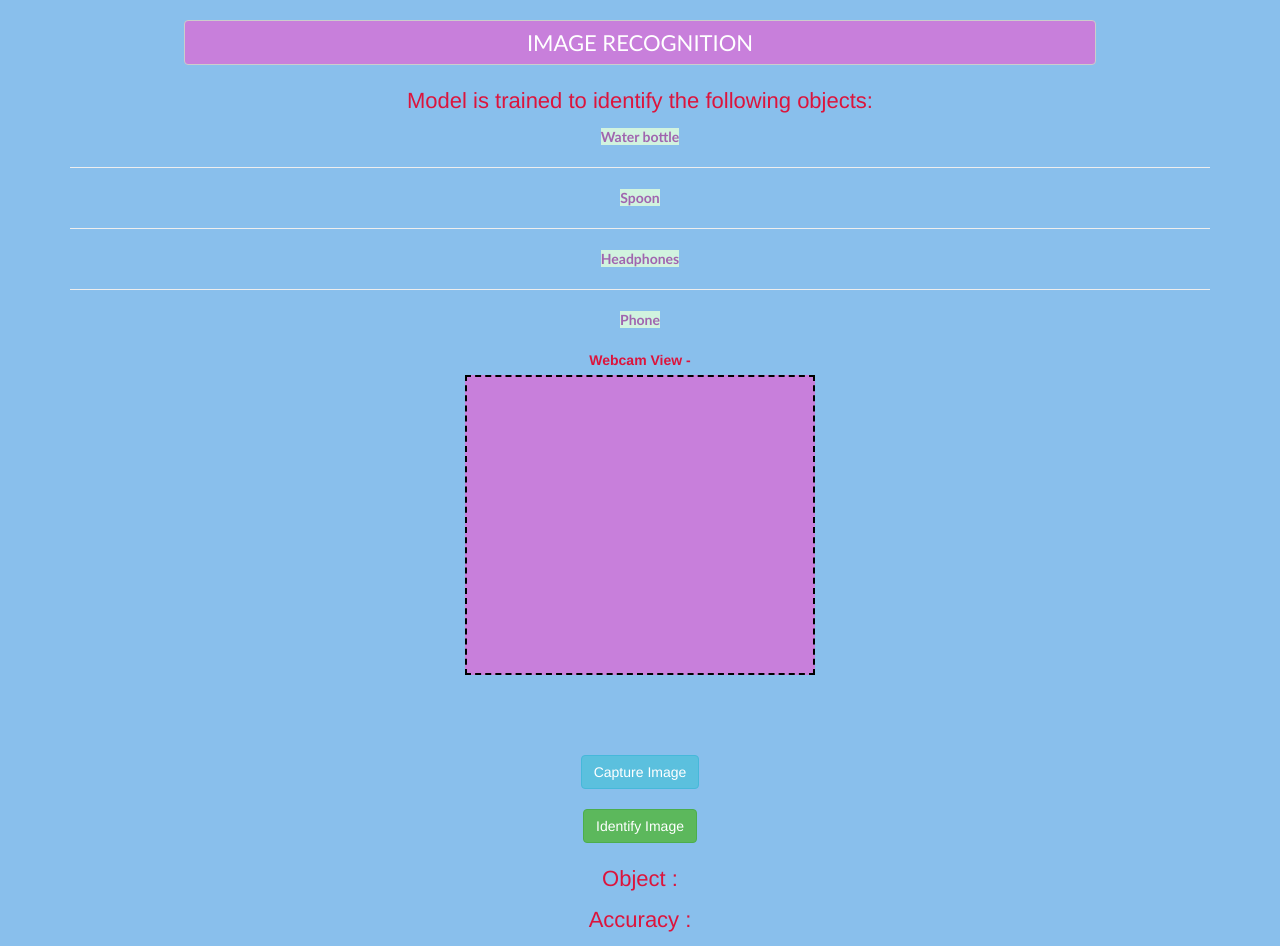
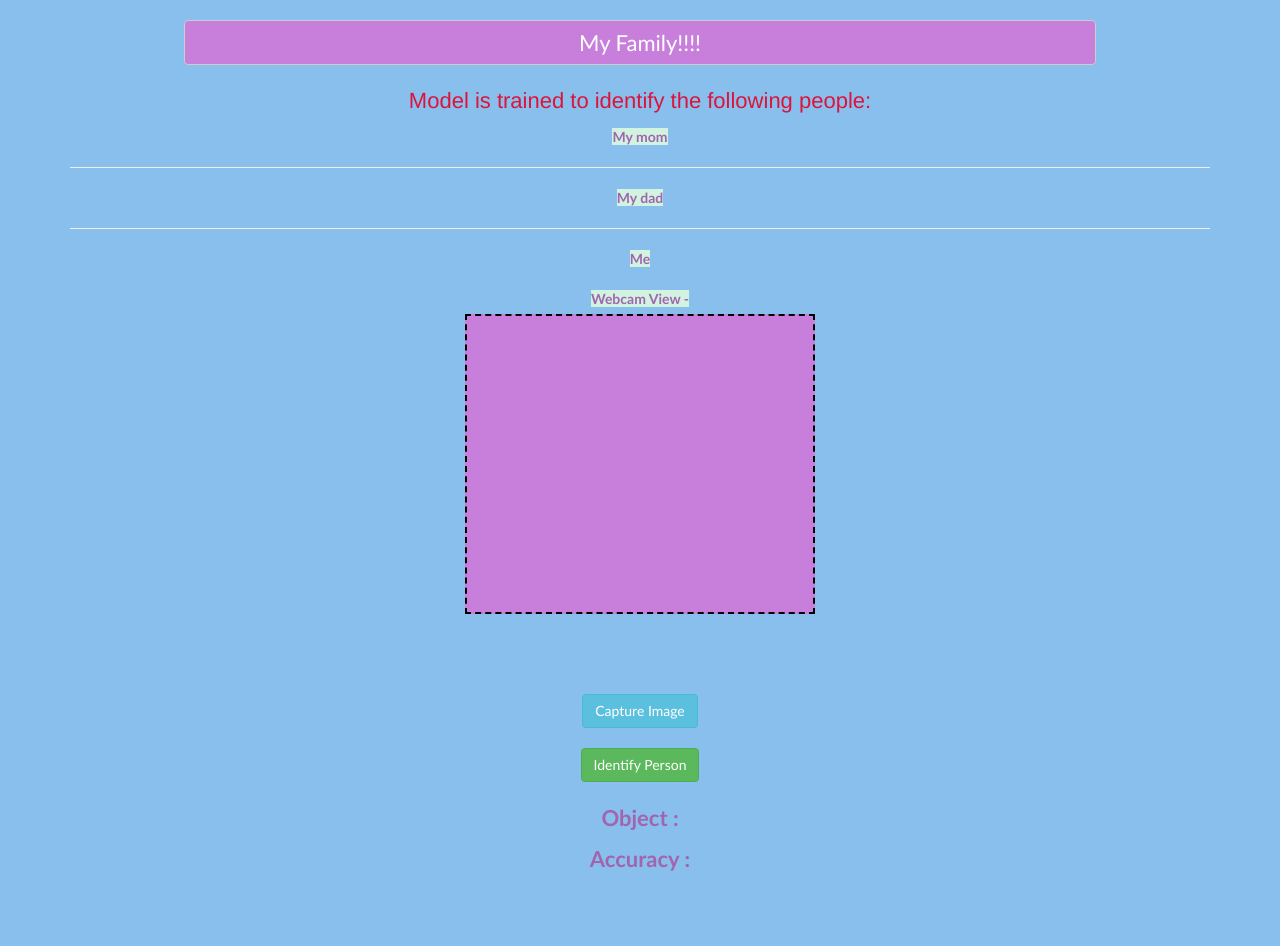
Before and after one commit to Aishu203100/My_faamily, a plain HTML site: page index.html in a window 1280 px wide. After the commit the page ends 885 px from the top, so only its background shows below. Drawn offline with nearby package versions, Linux system fonts and the light colour scheme; a script that the page names is missing.

Commit message:
Update index.html

```diff
--- a/index.html
+++ b/index.html
@@ -9,17 +9,17 @@
          <body>
          <div class="container">
              <center>
-        <h3 class= "btn btn-default heading">IMAGE RECOGNITION</h3>
+        <h3 class= "btn btn-default heading">My Family!!!!</h3>
         <br><br>
-        <p style="font-size: 22px;">Model is trained to identify the following objects: </p>
-         <b class="name_of_objects"> Water bottle <hr> Spoon <hr> Headphones <hr> Phone </b> <br><br>
+        <p style="font-size: 22px;">Model is trained to identify the following people: </p>
+         <b class="name_of_objects"> My mom <hr> My dad <hr> Me <br><br>
          <label>Webcam View - </label> <div id="camera"></div>
          <br><br>
          <div id="result"></div>
          <br><br>
          <button onclick="take_snapshot();" class="btn btn-info">Capture Image</button>
          <br><br>
-          <button onclick="check();" class="btn btn-success">Identify Image</button>
+          <button onclick="check();" class="btn btn-success">Identify Person</button>
            <br><br>
            <p style="font-size: 22px;">Object :<span id="result_object_name"></span></p>
             <p style="font-size: 22px;">Accuracy : <span id="result_object_accuracy"></span> </p>
```
